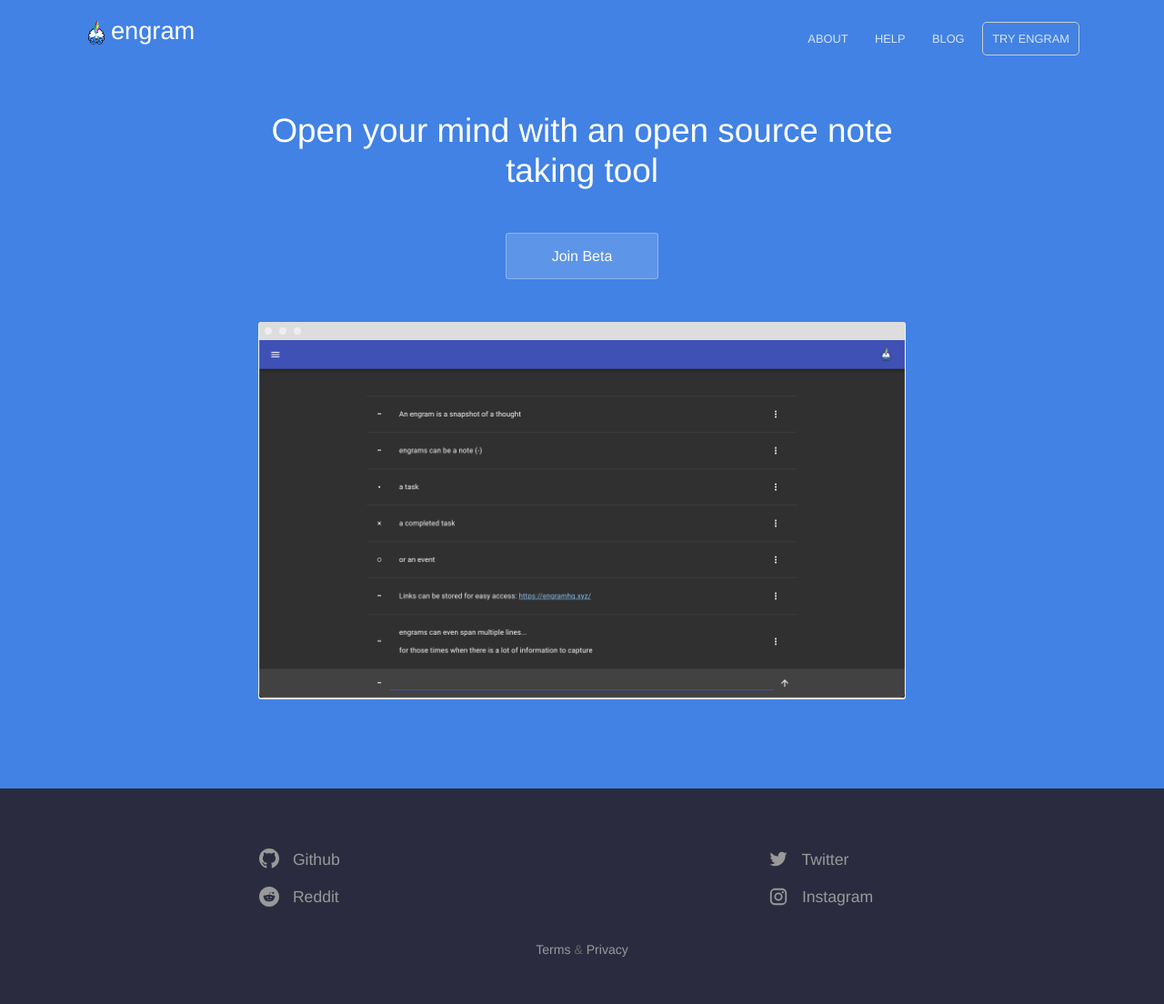
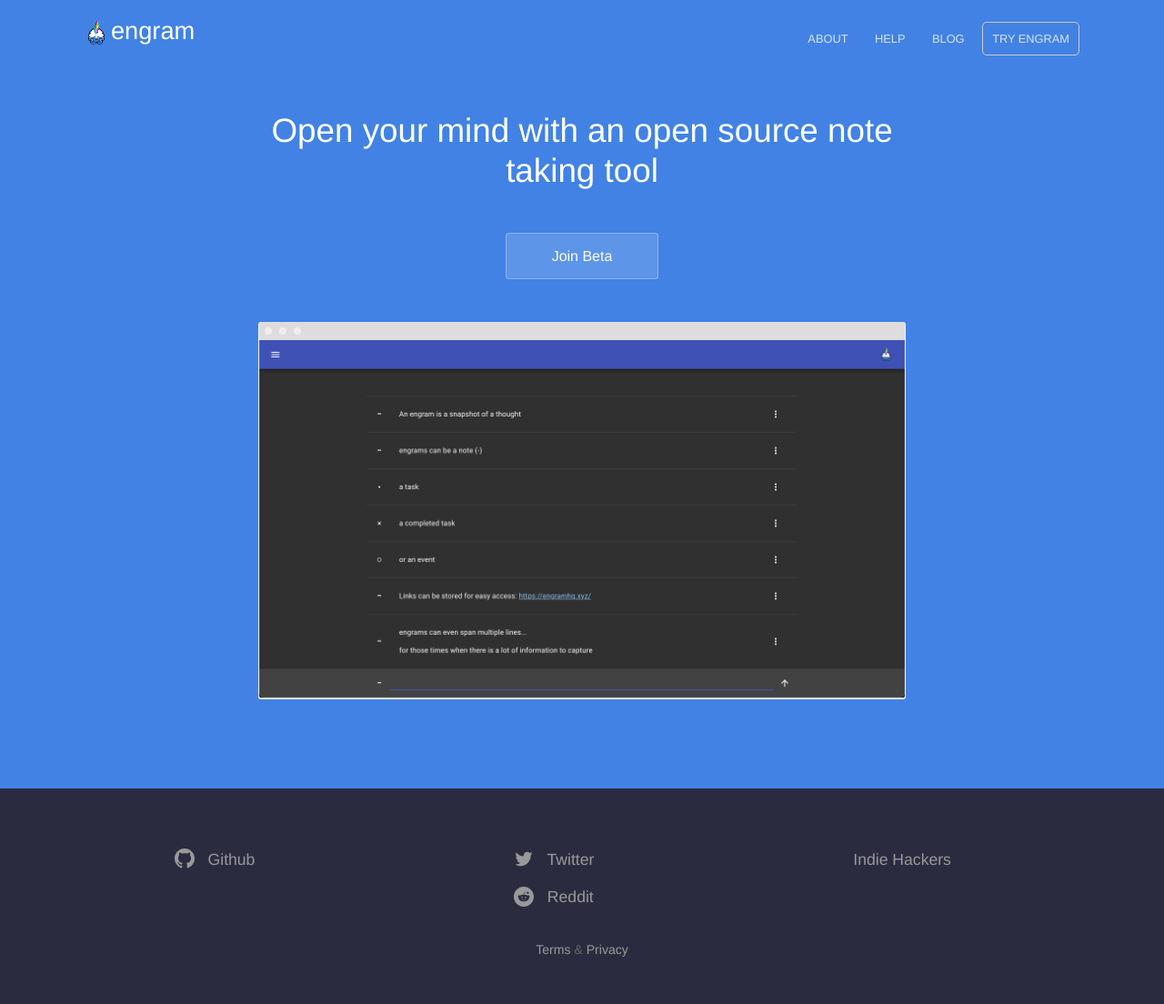
Before and after one commit to engramhq/engram-product-site, a Jekyll site: the page built from index.html, in a window 1280 px wide. Shown: the whole page at 91% size. Built offline with Jekyll 4.4.1, drawn with Linux system fonts in a browser that asks for light colours.

Commit message:
Add link to Indie Hackers page

```diff
--- a/_data/footer.yml
+++ b/_data/footer.yml
@@ -3,16 +3,16 @@
     link: https://github.com/adamjberg/engram
     new_window: true
     social_icon: Github
+- links:
+  - name: Twitter
+    link: https://twitter.com/engram_app/
+    social_icon: Twitter
+    new_window: true
   - name: Reddit
     link: https://www.reddit.com/r/engram_app/
     social_icon: Reddit
     new_window: true
 - links:
-  - name: Twitter
-    link: https://twitter.com/engram_app/
-    social_icon: Twitter
+  - name: Indie Hackers
+    link: https://www.indiehackers.com/product/engram
     new_window: true
-  - name: Instagram
-    link: https://www.instagram.com/engram_app/
-    social_icon: Instagram
-    new_window: true
```
